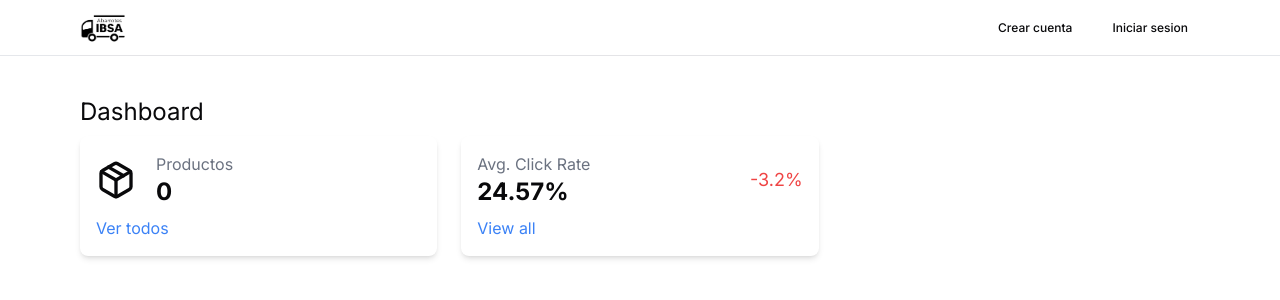
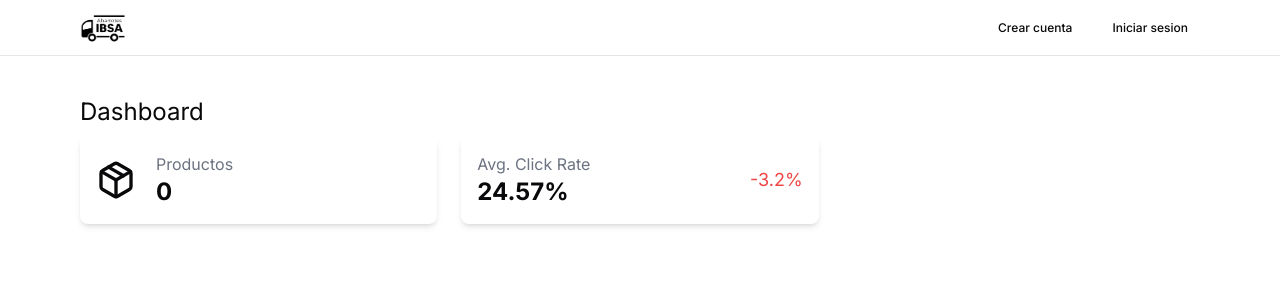
Before and after one commit to omarmorales/ibsa, a Next.js app: page /dashboard in a window 1280 px wide. Shown: the top 300 px of the page. Built offline with nearby package versions, Linux system fonts and the light colour scheme; no server answers; the database is empty.

Commit message:
Improving Accessibility in dashboard cards

```diff
--- a/src/app/dashboard/page.tsx
+++ b/src/app/dashboard/page.tsx
@@ -4,7 +4,6 @@ import MaxWidthWrapper from "@/components/MaxWidthWrapper";
 import { Package } from "lucide-react";
 import Link from "next/link";
 import prisma from "@/lib/connect";
-import { Metadata } from "next";
 
 export async function getServerSideData() {
   const totalProducts = await prisma.product.count();
@@ -19,7 +18,11 @@ const Page = async () => {
       <h1 className="text-2xl mb-2">Dashboard</h1>
 
       <div className="grid grid-cols-1 md:grid-cols-2 lg:grid-cols-3 gap-6">
-        <div className="bg-white p-4 rounded-lg shadow-md">
+        <Link
+          href="/dashboard/products"
+          className="bg-white p-4 rounded-lg shadow-md block hover:bg-gray-100 focus:outline-none focus:ring-2 focus:ring-blue-500"
+          aria-label="View all products"
+        >
           <div className="flex justify-between items-center">
             <div className="flex items-center gap-x-5">
               <Package className="h-10 w-10 shrink-0" />
@@ -29,12 +32,7 @@ const Page = async () => {
               </div>
             </div>
           </div>
-          <div className="mt-2">
-            <Link href="/dashboard/products" className="text-blue-500">
-              Ver todos
-            </Link>
-          </div>
-        </div>
+        </Link>
 
         <div className="bg-white p-4 rounded-lg shadow-md">
           <div className="flex justify-between items-center">
@@ -44,9 +42,6 @@ const Page = async () => {
             </div>
             <div className="text-red-500 text-lg">-3.2%</div>
           </div>
-          <div className="mt-2 text-blue-500">
-            <Link href="/dashboard/click-rate">View all</Link>
-          </div>
         </div>
       </div>
     </MaxWidthWrapper>
```
